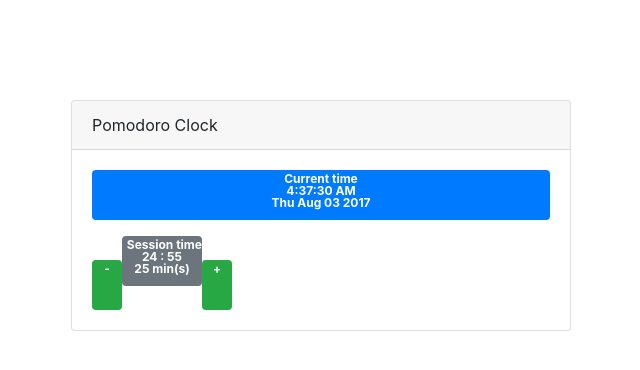
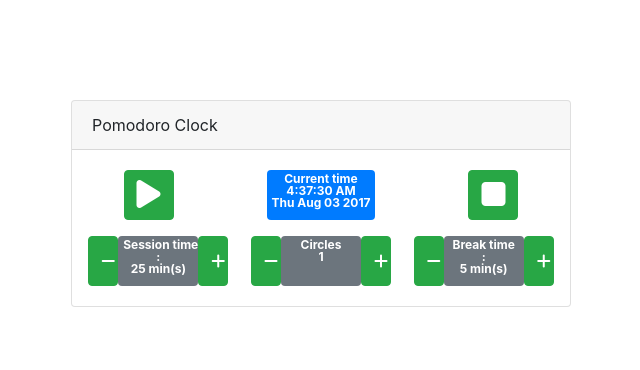
Before and after one commit to 4edorov/pomodoro_clock, a Vue app: page / in a window 1280 px wide. Shown: the top 370 px of the page, without its empty margins (319-959 px from the left). Built offline with nearby package versions, Linux system fonts and the light colour scheme.

Commit message:
logic for manage time

```diff
--- a/index.html
+++ b/index.html
@@ -3,6 +3,7 @@
   <head>
     <meta charset="utf-8">
     <title>pomodoro-clock</title>
+    <script src="https://use.fontawesome.com/a8788164fa.js"></script>
   </head>
   <body>
     <div id="app"></div>
--- a/src/App.vue
+++ b/src/App.vue
@@ -2,24 +2,73 @@
   <div>
     <b-card class="clock" header="Pomodoro Clock" header-variant="success">
       <div>
+        <div class="row">
+          <div>
+            <b-button v-if="sessionInt" class="table" variant="success">
+              <i class="fa fa-pause fa-2x"></i>
+            </b-button>
+            <b-button v-else class="table" variant="success" @click="start">
+              <i class="fa fa-play fa-2x"></i>
+            </b-button>
+          </div>
+          <div>
             <CurrentTime></CurrentTime>
           </div>
           <div>
-        <b-badge class="table-btn" variant="success">
-          -
-        </b-badge>
+            <b-button class="table" variant="success" @click="stop">
+              <i class="fa fa-stop fa-2x"></i>
+            </b-button>
+          </div>
+        </div>
+        <div class="row">
+          <div class="row">
+            <b-button class="table-btn" variant="success" @click="setIntervals('session', 'minus')">
+              <i class="fa fa-minus"></i>
+            </b-button>
             <b-badge class="table-center">
               Session time
               <br />
-          {{diffMin}}
+              {{sessionDiffMin}}
               :
-          {{diffSec}}
+              {{sessionDiffSec}}
               <br />
-          {{workTime}} min(s)
+              {{sessionTime}} min(s)
             </b-badge>
-        <b-badge class="table-btn" variant="success">
-          +
+            <b-button class="table-btn" variant="success" @click="setIntervals('session', 'plus')">
+              <i class="fa fa-plus"></i>
+            </b-button>
+          </div>
+          <div class="row">
+            <b-button class="table-btn" variant="success" @click="setIntervals('circle', 'minus')">
+              <i class="fa fa-minus"></i>
+            </b-button>
+            <b-badge class="table-center">
+              Circles
+              <br />
+              {{circles}}
             </b-badge>
+            <b-button class="table-btn" variant="success" @click="setIntervals('circle', 'plus')">
+              <i class="fa fa-plus"></i>
+            </b-button>
+          </div>
+          <div class="row">
+            <b-button class="table-btn" variant="success" @click="setIntervals('break', 'minus')">
+              <i class="fa fa-minus"></i>
+            </b-button>
+            <b-badge class="table-center">
+              Break time
+              <br />
+              {{breakDiffMin}}
+              :
+              {{breakDiffSec}}
+              <br />
+              {{breakTime}} min(s)
+            </b-badge>
+            <b-button class="table-btn" variant="success" @click="setIntervals('break', 'plus')">
+              <i class="fa fa-plus"></i>
+            </b-button>
+          </div>
+        </div>
       </div>
     </b-card>
   </div>
@@ -35,24 +84,71 @@ export default {
   },
   data () {
     return {
-      workTime: 25,
-      diffMin: '',
-      diffSec: '',
+      sessionTime: 25,
+      sessionCurrentTime: 0,
+      sessionDiffMin: '',
+      sessionDiffSec: '',
+      sessionInt: '',
       currentTime: Date.now(),
-      workInt: ''
+      breakTime: 5,
+      breakCurrentTime: 0,
+      breakDiffMin: '',
+      breakDiffSec: '',
+      breakInt: '',
+      circles: 1
     }
   },
-  mounted () {
-    this.workInt = setInterval(this.restWorkTime, 1000)
+
+  methods: {
+    start () {
+      this.circles -= 1
+      this.sessionInt = setInterval(this.sessionTimer, 1000)
     },
-  methods: {
-    restWorkTime () {
-      let completitionTime = this.currentTime + this.workTime * 60 * 1000
-      let diffTime = completitionTime - Date.now()
-      this.diffMin = ('0' + Math.floor(diffTime / 1000 / 60)).substr(-2)
-      this.diffSec = ('0' + Math.floor(diffTime / 1000 % 60)).substr(-2)
-      if (this.diffMin === 0 && this.diffSec === 0) {
-        clearInterval(this.workInt)
+
+    stop () {
+      clearInterval(this.sessionInt)
+      console.log('sesInt', this.sessionInt)
+    },
+
+    sessionTimer () {
+      this.sessionCurrentTime += 1000
+      let sessionDiffTime = this.sessionTime * 60 * 1000 - this.sessionCurrentTime
+      this.sessionDiffMin = ('0' + Math.floor(sessionDiffTime / 1000 / 60)).substr(-2)
+      this.sessionDiffSec = ('0' + Math.floor(sessionDiffTime / 1000 % 60)).substr(-2)
+    },
+
+    breakTimer () {
+      this.breakCurrentTime += 1000
+      let breakDiffTime = this.breakTime * 60 * 1000 - this.breakCurrentTime
+      this.breakDiffMin = ('0' + Math.floor(breakDiffTime / 1000 / 60)).substr(-2)
+      this.breakDiffSec = ('0' + Math.floor(breakDiffTime / 1000 % 60)).substr(-2)
+    },
+
+    setIntervals (timer, shift) {
+      if (timer === 'session') {
+        if (shift === 'minus') {
+          this.sessionTime -= 1
+          this.sessionTime = Math.max(this.sessionTime, 1)
+        } else {
+          this.sessionTime += 1
+          this.sessionTime = Math.min(this.sessionTime, 25)
+        }
+      } else if (timer === 'break') {
+        if (shift === 'minus') {
+          this.breakTime -= 1
+          this.breakTime = Math.max(this.breakTime, 1)
+        } else {
+          this.breakTime += 1
+          this.breakTime = Math.min(this.breakTime, 10)
+        }
+      } else {
+        if (shift === 'minus') {
+          this.circles -= 1
+          this.circles = Math.max(this.circles, 1)
+        } else {
+          this.circles += 1
+          this.circles = Math.min(this.circles, 99)
+        }
       }
     }
   }
@@ -76,4 +172,8 @@ export default {
   width: 30px;
   height: 50px;
 }
+.row {
+  display: flex;
+  justify-content: space-around;
+}
 </style>
```
Lines whose indentation alone changed are shown as unchanged.
